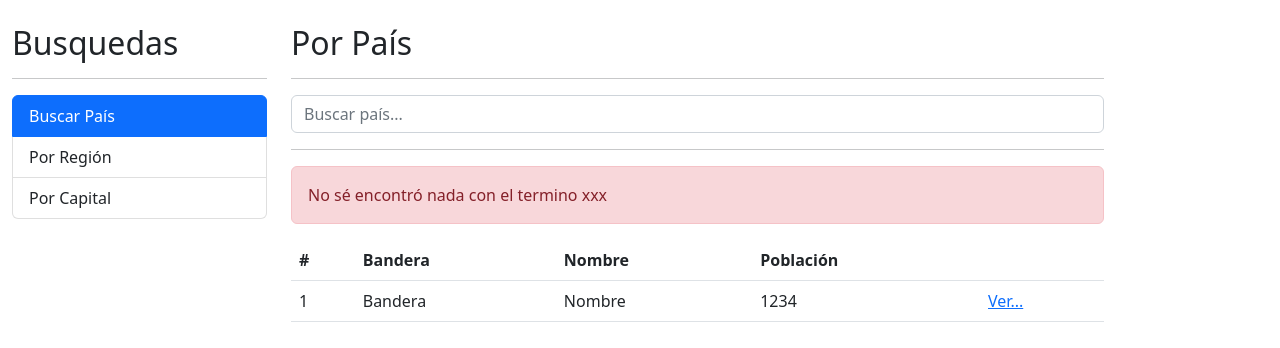
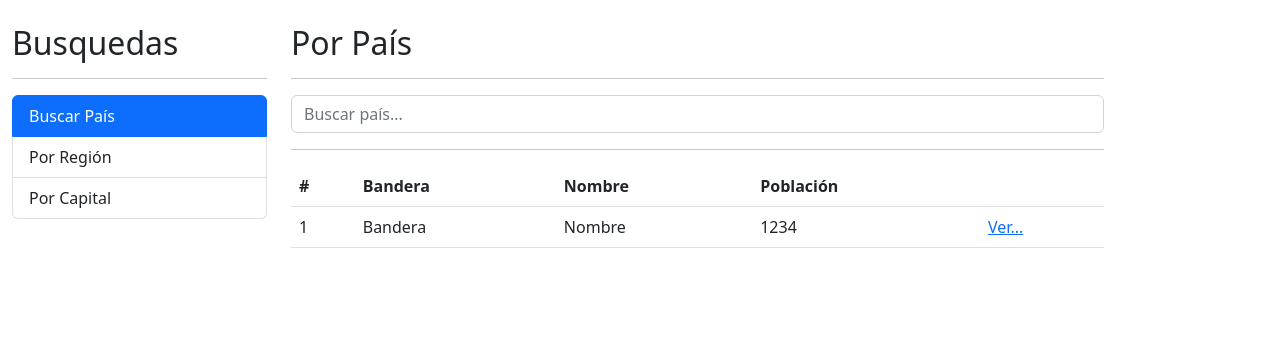
Before and after one commit to heerreeraa/paisesApp, an Angular app: page / in a window 1280 px wide. Shown: the top 348 px of the page. Built offline with nearby package versions, Linux system fonts and the light colour scheme.

Commit message:
Commit05 - Errores

```diff
--- a/src/app/pais/pages/por-pais/por-pais.component.html
+++ b/src/app/pais/pages/por-pais/por-pais.component.html
@@ -14,7 +14,8 @@
 </div>
 
 <hr>
-<div class="alert alert-danger">
+<div    *ngIf="hayError"
+        class="alert alert-danger">
     No sé encontró nada con el termino xxx
 </div>
 
--- a/src/app/pais/pages/por-pais/por-pais.component.ts
+++ b/src/app/pais/pages/por-pais/por-pais.component.ts
@@ -7,16 +7,20 @@ import { PaisService } from '../../services/pais.service';
 })
 export class PorPaisComponent {
 
-  termino: string = ''
+  termino: string = '';
+  hayError: boolean = false;
 
   constructor( private paisService: PaisService ) { }
 
   buscar() {
+    this.hayError = false;
     console.log(this.termino);
 
     this.paisService.buscarPais( this.termino )
-      .subscribe( resp => {
+      .subscribe( (resp) => {
         console.log(resp);
+      }, (err) => {
+        this.hayError = true;
       });
 
   }
--- a/src/app/pais/services/pais.service.ts
+++ b/src/app/pais/services/pais.service.ts
@@ -1,6 +1,8 @@
 import { HttpClient } from '@angular/common/http';
 import { Injectable } from '@angular/core'
-import { Observable } from 'rxjs';
+import { Observable, of } from 'rxjs';
+import { catchError } from 'rxjs/operators';
+
 
 @Injectable({
     providedIn: 'root'
@@ -16,7 +18,6 @@ export class PaisService {
 
         const url = `${ this.apiUrl }/name/${ termino }`;
         return this.http.get( url );
-
     }
 
 
```
